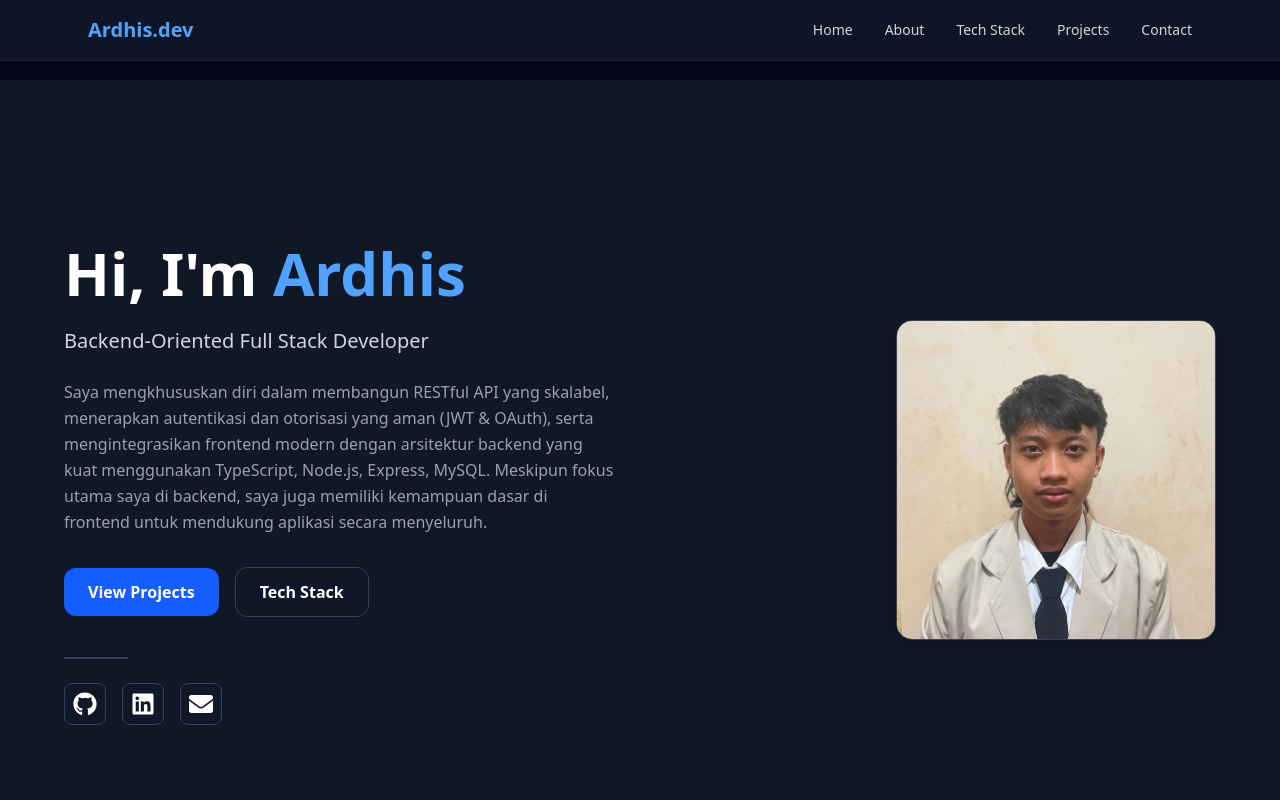
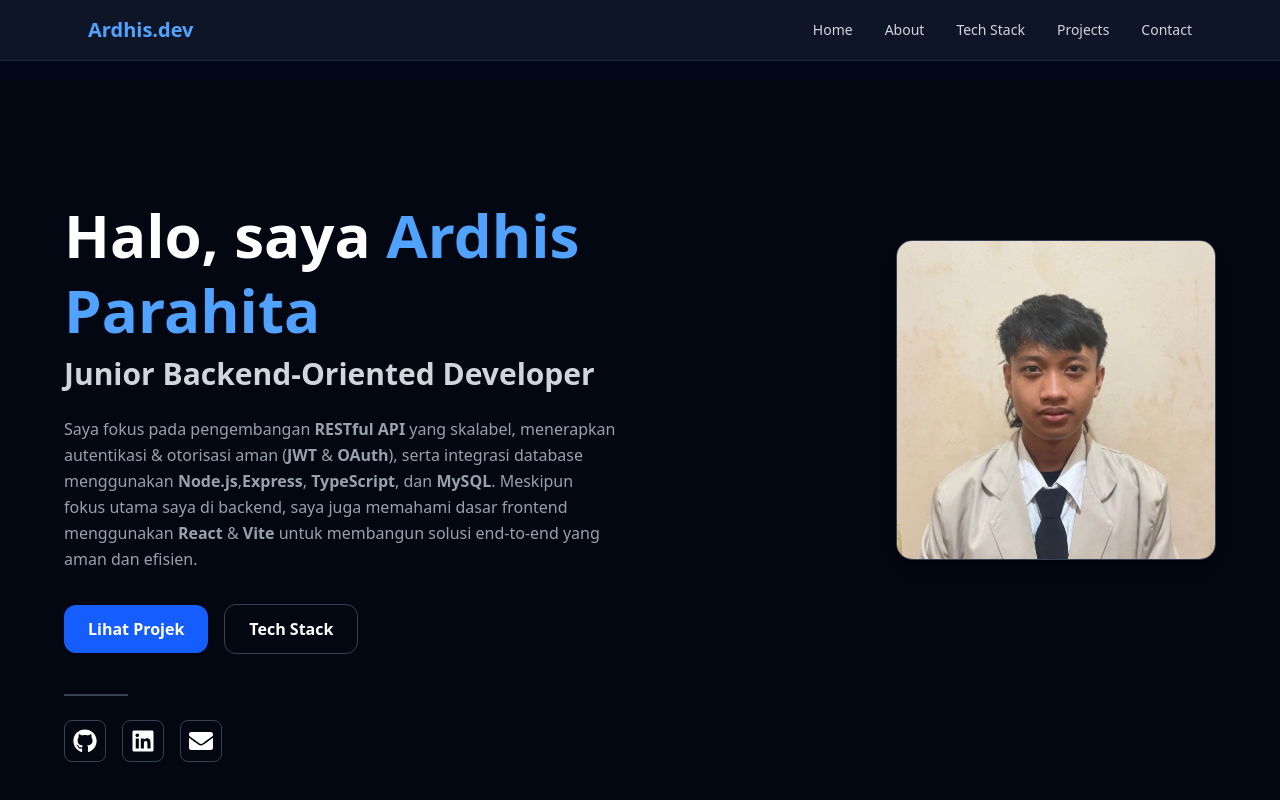
Before and after one commit to ardhisparahita/portfolio, a React (Vite) app: page / in a window 1280 px wide. Shown: the top 800 px of the page. Built offline with nearby package versions, Linux system fonts and the light colour scheme.

Commit message:
update: edit text and edit profile

```diff
--- a/src/Pages/Home.tsx
+++ b/src/Pages/Home.tsx
@@ -7,26 +7,35 @@ const Home: React.FC = () => {
   return (
     <section
       id="home"
-      className="min-h-screen flex items-center bg-gray-900 text-white px-6"
+      className="min-h-screen flex items-center bg-gray-950 text-white px-6"
       aria-label="Home Section"
     >
       <div className="max-w-6xl mx-auto w-full grid grid-cols-1 md:grid-cols-2 gap-12 items-center">
         <div>
-          <h1 className="text-5xl sm:text-6xl font-bold mb-4 leading-tight">
-            Hi, I'm <span className="text-blue-400">Ardhis</span>
+          <h1 className="text-5xl sm:text-6xl font-bold mb-2 leading-tight">
+            Halo, saya <span className="text-blue-400">Ardhis Parahita</span>
           </h1>
 
-          <p className="text-xl text-gray-300 mb-6">
-            Backend-Oriented Full Stack Developer
+          <p className="text-2xl sm:text-3xl text-gray-300 mb-6">
+            <span className="font-semibold">
+              Junior Backend-Oriented Developer
+            </span>
           </p>
 
           <p className="text-gray-400 leading-relaxed mb-8">
-            Saya mengkhususkan diri dalam membangun RESTful API yang skalabel,
-            menerapkan autentikasi dan otorisasi yang aman (JWT & OAuth), serta
-            mengintegrasikan frontend modern dengan arsitektur backend yang kuat
-            menggunakan TypeScript, Node.js, Express, MySQL. Meskipun fokus
-            utama saya di backend, saya juga memiliki kemampuan dasar di
-            frontend untuk mendukung aplikasi secara menyeluruh.
+            Saya fokus pada pengembangan{" "}
+            <span className="font-semibold">RESTful API</span> yang skalabel,
+            menerapkan autentikasi & otorisasi aman (
+            <span className="font-semibold">JWT</span> &{" "}
+            <span className="font-semibold">OAuth</span>), serta integrasi
+            database menggunakan <span className="font-semibold">Node.js</span>,
+            <span className="font-semibold">Express</span>,{" "}
+            <span className="font-semibold">TypeScript</span>, dan{" "}
+            <span className="font-semibold">MySQL</span>. Meskipun fokus utama
+            saya di backend, saya juga memahami dasar frontend menggunakan{" "}
+            <span className="font-semibold">React</span> &{" "}
+            <span className="font-semibold">Vite</span> untuk membangun solusi
+            end-to-end yang aman dan efisien.
           </p>
 
           <div className="flex flex-wrap items-center gap-4 mb-10">
@@ -37,7 +46,7 @@ const Home: React.FC = () => {
               offset={-80}
               className="px-6 py-3 bg-blue-600 rounded-xl hover:bg-blue-700 transition font-semibold shadow cursor-pointer"
             >
-              View Projects
+              Lihat Projek
             </Link>
 
             <Link
@@ -58,8 +67,7 @@ const Home: React.FC = () => {
               href="https://github.com/ardhisparahita"
               target="_blank"
               rel="noopener noreferrer"
-              className="p-2 rounded-lg border border-gray-700 hover:border-blue-500
-                         hover:text-blue-400 transition"
+              className="p-2 rounded-lg border border-gray-700 hover:border-blue-500 hover:text-blue-400 transition"
             >
               <FaGithub />
             </a>
@@ -68,18 +76,16 @@ const Home: React.FC = () => {
               href="https://www.linkedin.com/in/ardhis-parahita"
               target="_blank"
               rel="noopener noreferrer"
-              className="p-2 rounded-lg border border-gray-700 hover:border-blue-500
-                         hover:text-blue-400 transition"
+              className="p-2 rounded-lg border border-gray-700 hover:border-blue-500 hover:text-blue-400 transition"
             >
               <FaLinkedin />
             </a>
 
             <a
-              href="mailto:your.email@example.com"
+              href="mailto:ardhisparahitaa@gmail.com"
               target="_blank"
               rel="noopener noreferrer"
-              className="p-2 rounded-lg border border-gray-700 hover:border-green-500
-                         hover:text-green-400 transition"
+              className="p-2 rounded-lg border border-gray-700 hover:border-green-500 hover:text-green-400 transition"
             >
               <FaEnvelope />
             </a>
@@ -91,7 +97,8 @@ const Home: React.FC = () => {
             src={profile}
             alt="Ardhis profile photo"
             loading="lazy"
-            className="w-64 h-64 md:w-80 md:h-80 rounded-2xl object-cover shadow-lg border border-gray-700"
+            className="w-64 h-64 md:w-80 md:h-80 rounded-2xl object-cover shadow-lg border border-gray-700
+               -translate-y-6 md:-translate-y-20"
           />
         </div>
       </div>
```
